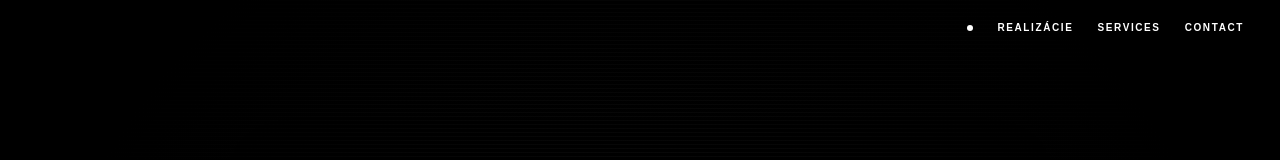
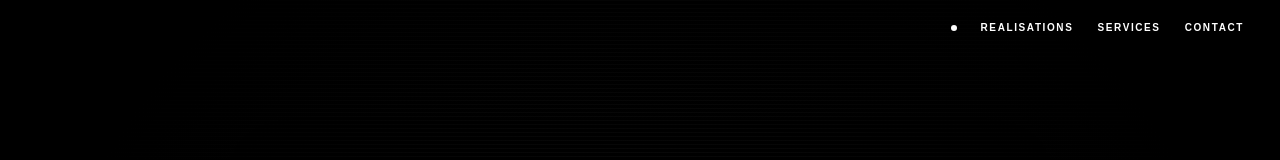
Before and after one commit to marekziak22/portfolio, a Next.js app: page / in a window 1280 px wide. Shown: the top 160 px of the page. Built offline with nearby package versions, Linux system fonts and the light colour scheme.

Commit message:
Add files via upload

```diff
--- a/src/app/page.tsx
+++ b/src/app/page.tsx
@@ -97,7 +97,7 @@ export default function ZiakDevChromaticLandingPage() {
           className="fixed left-4 right-4 top-4 z-50 flex items-center justify-between gap-3 text-[9px] font-black uppercase tracking-[0.12em] text-white sm:left-auto sm:right-6 sm:top-5 sm:justify-end sm:gap-5 sm:text-[10px] md:right-9 md:gap-6 md:tracking-[0.16em]"
         >
           <span className="hidden h-1.5 w-1.5 rounded-full bg-white sm:block" />
-          <a href="#work" className="hover:opacity-60">Realizácie</a>
+          <a href="#work" className="hover:opacity-60">Realisations</a>
           <a href="#services" className="hover:opacity-60">Services</a>
           <a href="#contact" className="hover:opacity-60">Contact</a>
         </motion.nav>
```
